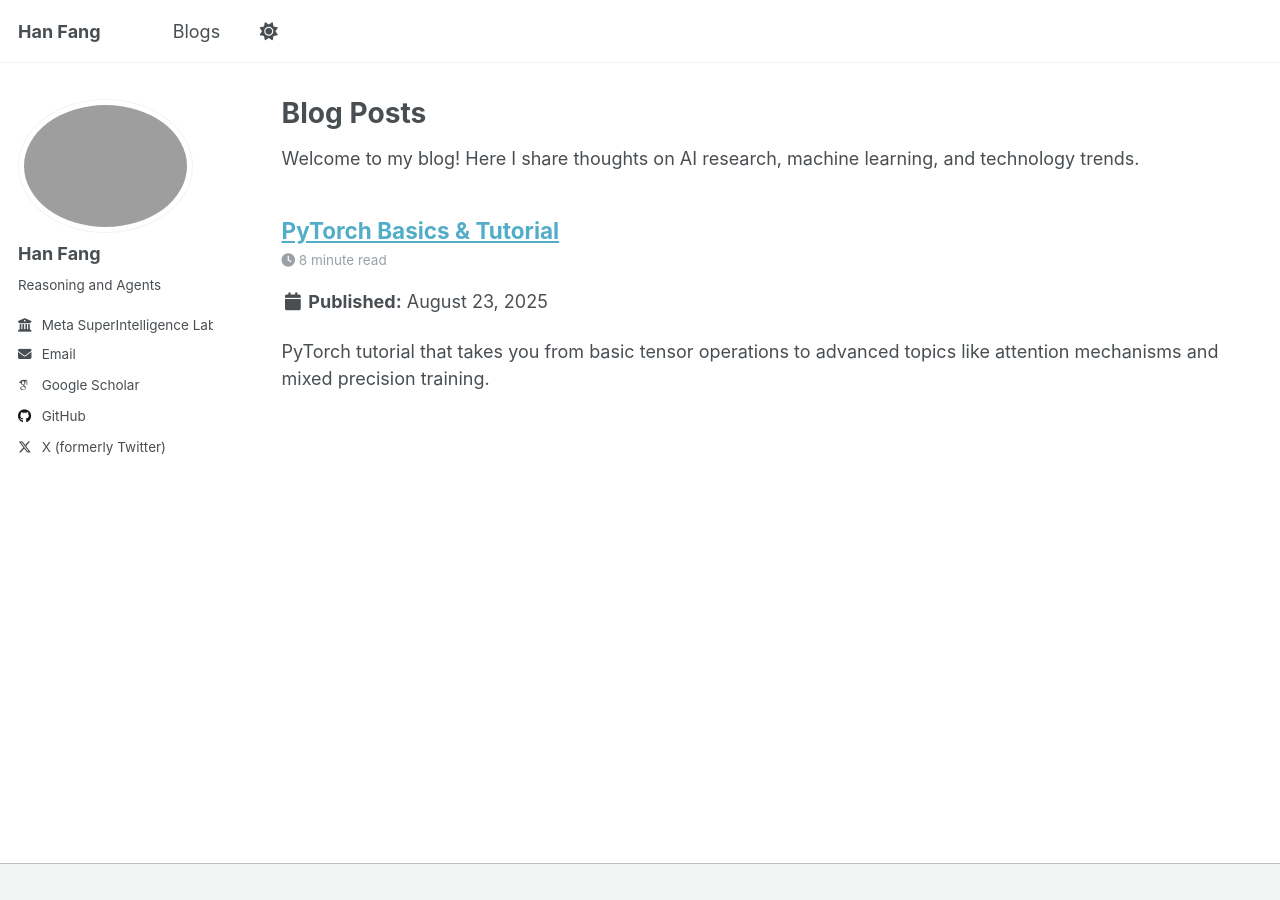
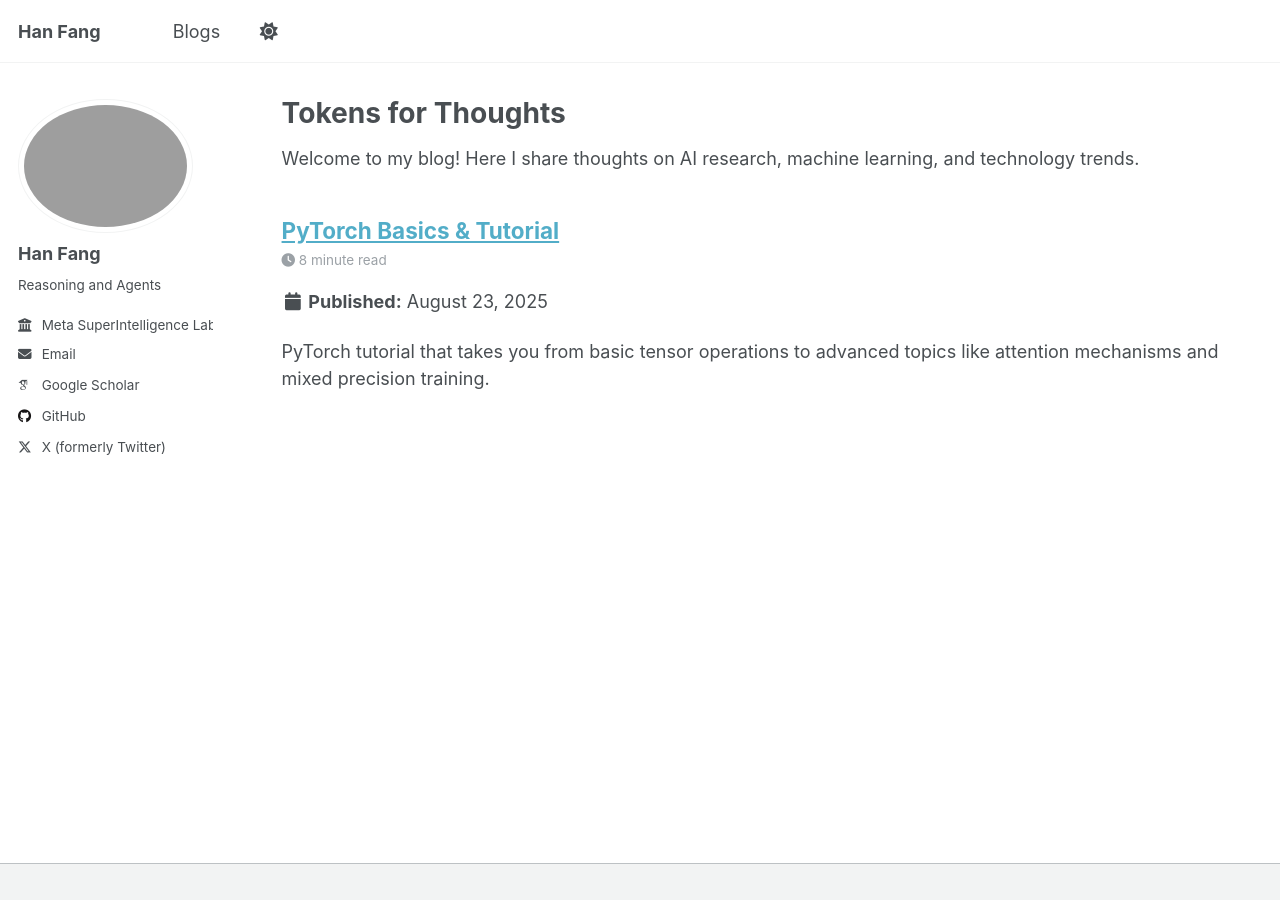
Before and after one commit to hanfang/hanfang.github.io, a Jekyll site: the page built from _pages/blogs.md, in a window 1280 px wide. Built offline with Jekyll 4.4.1, drawn with Linux system fonts in a browser that asks for light colours; some web fonts are replaced.

Commit message:
Update blog title to 'Tokens for Thoughts'

```diff
--- a/_pages/blogs.md
+++ b/_pages/blogs.md
@@ -1,6 +1,6 @@
 ---
 layout: archive
-title: "Blog Posts"
+title: "Tokens for Thoughts"
 permalink: /blogs/
 author_profile: true
 ---
```
